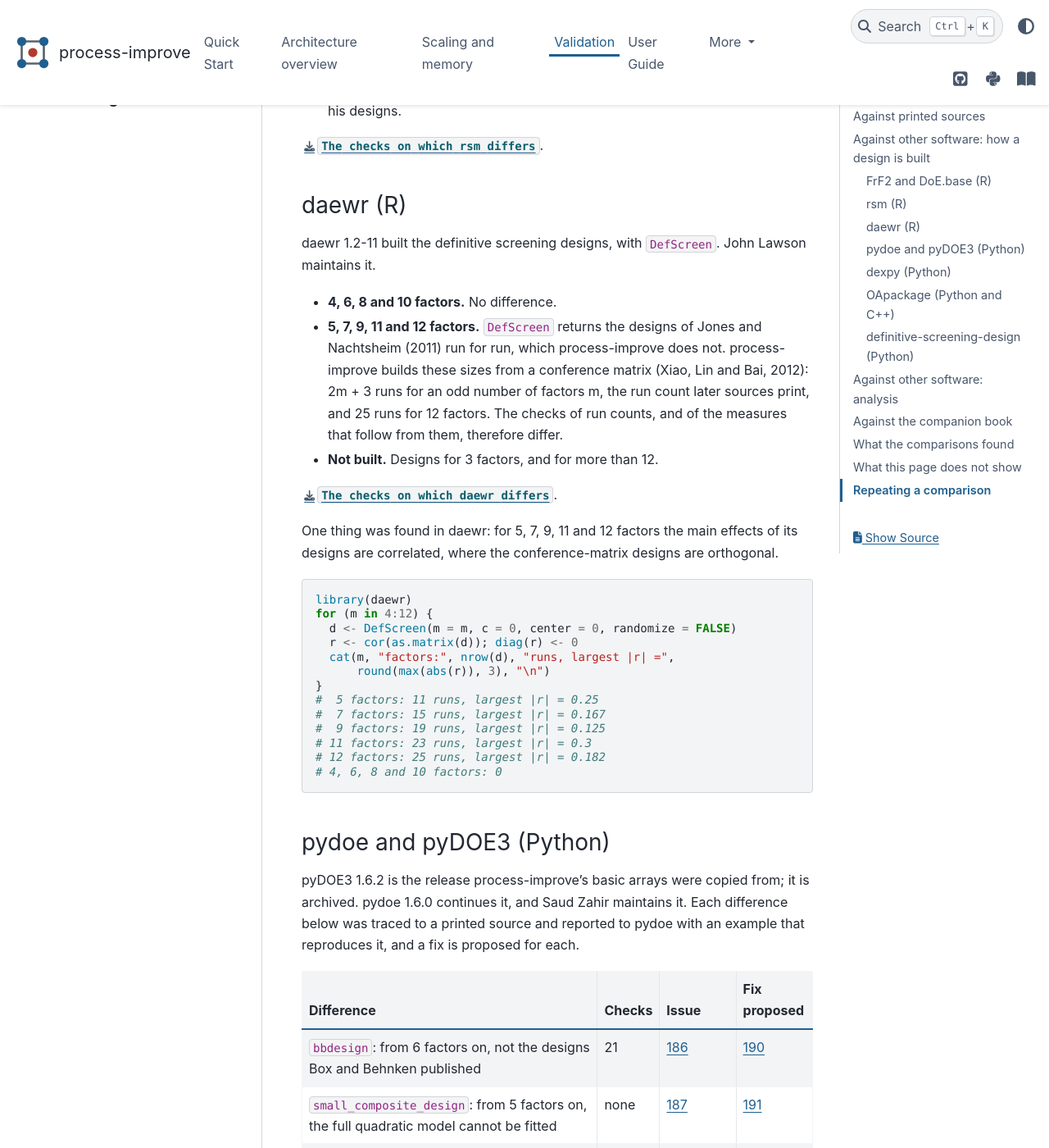
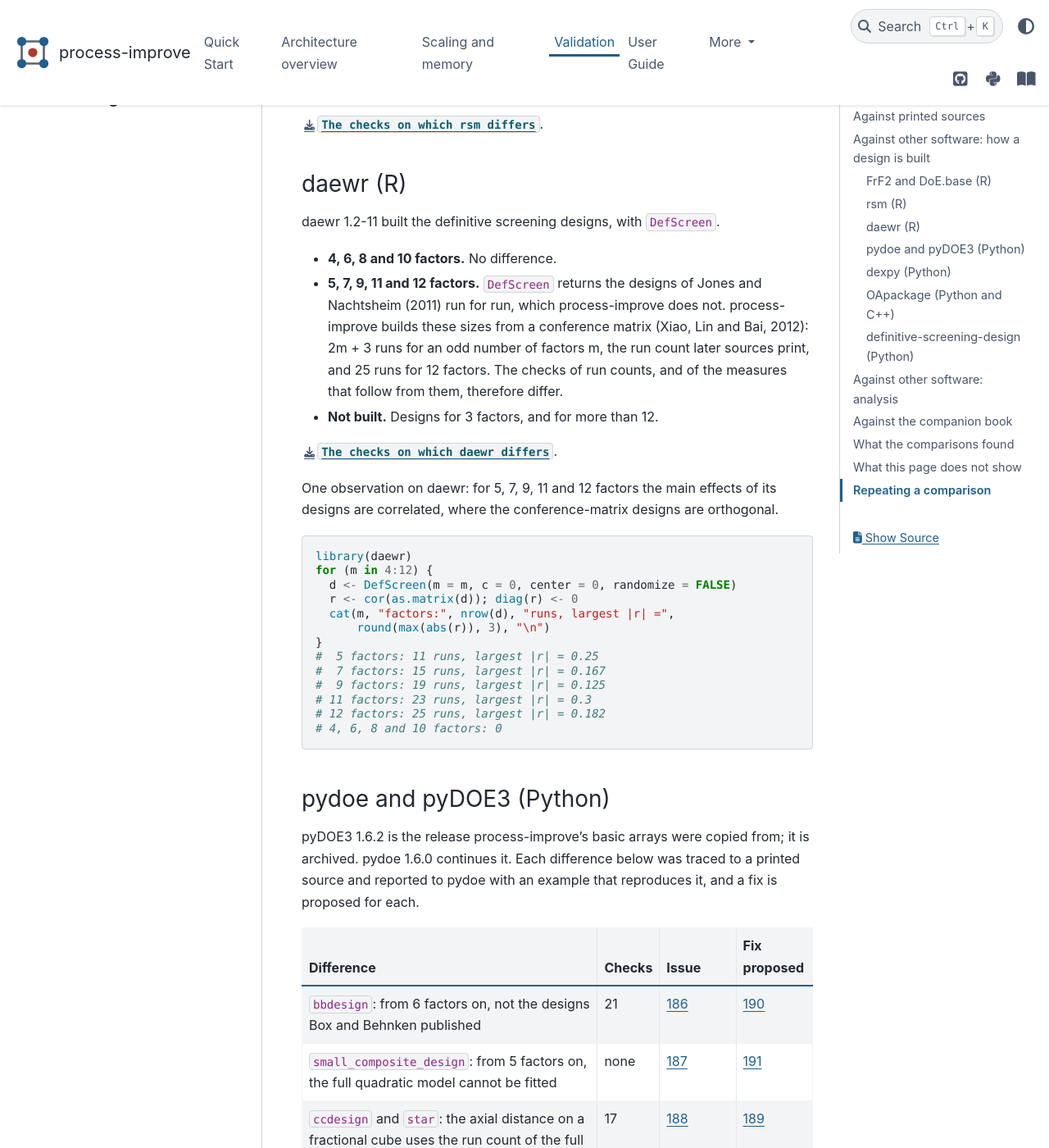
Before and after one commit to kgdunn/process-improve, a Sphinx documentation site: the page built from docs/validation.rst, in a window 1280 px wide and 1400 px high, scrolled down 6251 px. Shown: the whole window at 82% size. Built offline with Sphinx 7.4.7 and the PyData theme 0.15.4, drawn with Linux system fonts in a browser that asks for light colours; some of the changed text lies outside the part shown.

Commit message:
Validation page: name the packages, not their maintainers
A page that lists what a comparison found in a package reads as aimed
at a person when it names that person. Each section now names the
package only, and says "observations" where it said "found in".

Co-Authored-By: Claude Fable 5.2 <noreply@anthropic.com>
Claude-Session: https://claude.ai/code/session_01S4nNrPkUPaohxFC2ZXtzgY

```diff
--- a/docs/validation.rst
+++ b/docs/validation.rst
@@ -164,7 +164,7 @@ FrF2 and DoE.base (R)
 
 FrF2 2.3-5 built the two-level full and fractional factorials, the Plackett-Burman designs and
 the blocked designs. DoE.base 1.2-5 built the factorials with more than two levels and the
-orthogonal arrays. Ulrike Groemping maintains both.
+orthogonal arrays.
 
 - **Fractional factorials and Plackett-Burman designs.** No difference: FrF2 gives every number
   that process-improve gives as printed.
@@ -180,7 +180,7 @@ orthogonal arrays. Ulrike Groemping maintains both.
 - **Not built.** A Plackett-Burman design of 136 runs (Schmidt and Launsby, 2000) and a
   factorial of one factor.
 
-Two things were found in FrF2 on the way:
+Two observations on FrF2:
 
 1. Permitting two-factor interactions to be aliased with blocks gives a blocking that confounds
    one, where the default confounds none. The same holds for 64 runs in 4 blocks.
@@ -212,7 +212,7 @@ Two things were found in FrF2 on the way:
 rsm (R)
 ~~~~~~~
 
-rsm 2.10.6 built the central composite and Box-Behnken designs. Russell Lenth maintains it.
+rsm 2.10.6 built the central composite and Box-Behnken designs.
 
 - **Box-Behnken designs.** No difference.
 - **Central composite designs.** Run counts and axial distances agree: on full and fractional
@@ -234,8 +234,7 @@ rsm 2.10.6 built the central composite and Box-Behnken designs. Russell Lenth ma
 daewr (R)
 ~~~~~~~~~
 
-daewr 1.2-11 built the definitive screening designs, with ``DefScreen``. John Lawson maintains
-it.
+daewr 1.2-11 built the definitive screening designs, with ``DefScreen``.
 
 - **4, 6, 8 and 10 factors.** No difference.
 - **5, 7, 9, 11 and 12 factors.** ``DefScreen`` returns the designs of Jones and Nachtsheim
@@ -247,7 +246,7 @@ it.
 
 :download:`The checks on which daewr differs <validation/differences_daewr.csv>`.
 
-One thing was found in daewr: for 5, 7, 9, 11 and 12 factors the main effects of its designs are
+One observation on daewr: for 5, 7, 9, 11 and 12 factors the main effects of its designs are
 correlated, where the conference-matrix designs are orthogonal.
 
 .. code-block:: r
@@ -272,9 +271,8 @@ pydoe and pyDOE3 (Python)
 ~~~~~~~~~~~~~~~~~~~~~~~~~
 
 pyDOE3 1.6.2 is the release process-improve's basic arrays were copied from; it is archived.
-pydoe 1.6.0 continues it, and Saud Zahir maintains it. Each difference below was traced to a
-printed source and reported to pydoe with an example that reproduces it, and a fix is proposed
-for each.
+pydoe 1.6.0 continues it. Each difference below was traced to a printed source and reported to
+pydoe with an example that reproduces it, and a fix is proposed for each.
 
 .. list-table::
    :header-rows: 1
@@ -346,8 +344,7 @@ OApackage (Python and C++)
 ~~~~~~~~~~~~~~~~~~~~~~~~~~
 
 OApackage 2.7.21 built the definitive screening designs, from the conference designs it
-enumerates, and the orthogonal arrays, by extending an array one column at a time. Pieter
-Eendebak maintains it.
+enumerates, and the orthogonal arrays, by extending an array one column at a time.
 
 - **Definitive screening designs.** No difference, for an even or an odd number of factors.
 - **Orthogonal arrays.** The 12-run array has the size and the levels of Taguchi's L12 but not
```
